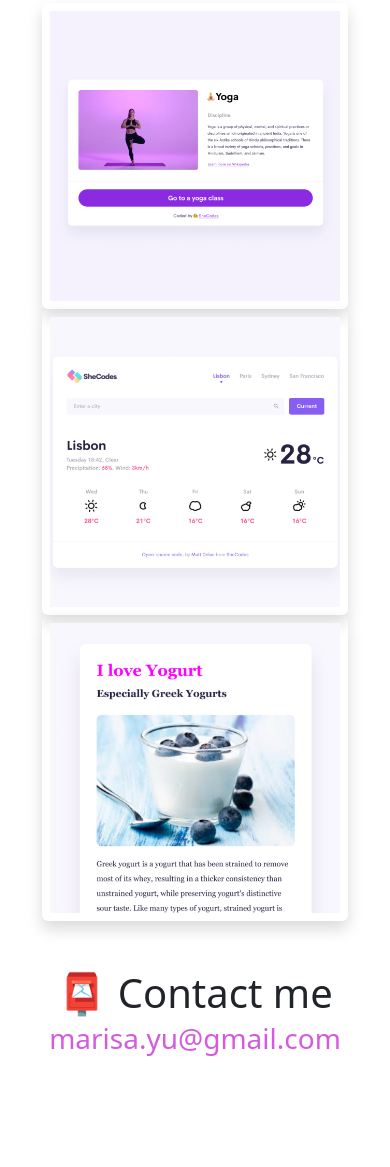
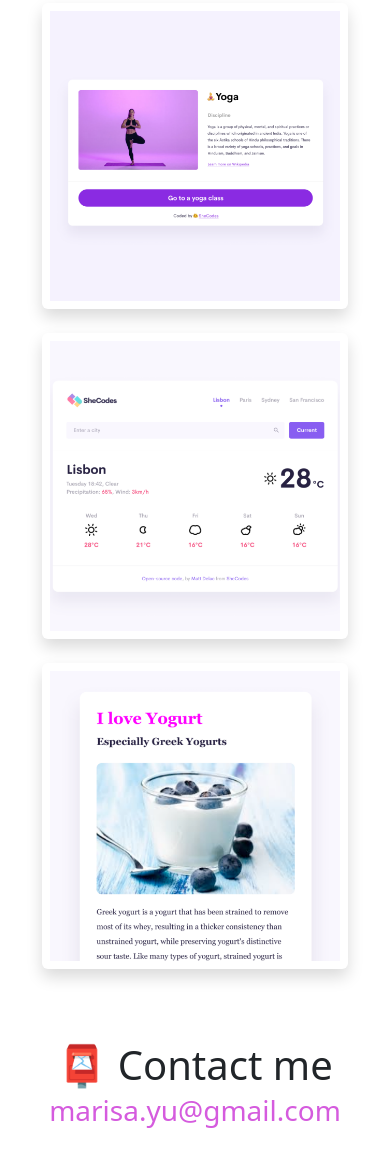
Before and after one commit to myu-238/about-me-my, a website: page about.html in a window 390 px wide. Shown: the part 547-1714 px from the top of the page. Drawn offline with nearby package versions, Linux system fonts and the light colour scheme.

Commit message:
Add space between image on smaller screens

```diff
--- a/about.html
+++ b/about.html
@@ -71,9 +71,9 @@
 
         <div class="container justify-content-evenly mb-5">
             <div class="row ">
-                <div class="col-sm-4"><img src="images/yoga.png" alt="Image of yoga app" class="img-fluid p-2 shadow rounded"></div>
-                <div class="col-sm-4"><img src="images/weather.png" alt="Image of weather app" class="img-fluid p-2 shadow rounded"></div>
-                <div class="col-sm-4"><img src="images/yogurt.png" alt="Image of yogurt app" class="img-fluid p-2 shadow rounded"></div>
+                <div class="col-sm-4 mb-4"><img src="images/yoga.png" alt="Image of yoga app" class="img-fluid p-2 shadow rounded"></div>
+                <div class="col-sm-4 mb-4"><img src="images/weather.png" alt="Image of weather app" class="img-fluid p-2 shadow rounded"></div>
+                <div class="col-sm-4 mb-4"><img src="images/yogurt.png" alt="Image of yogurt app" class="img-fluid p-2 shadow rounded"></div>
             </div>
         </div>
 
```
